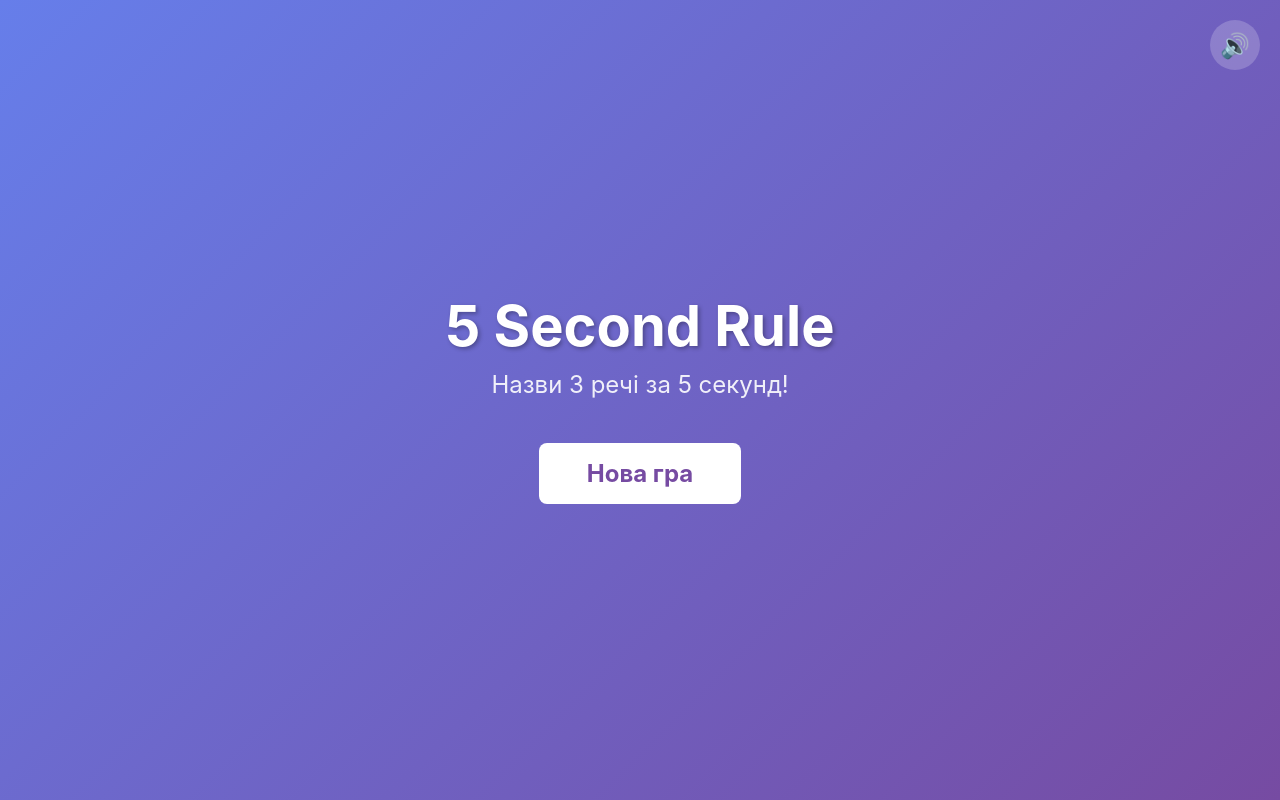
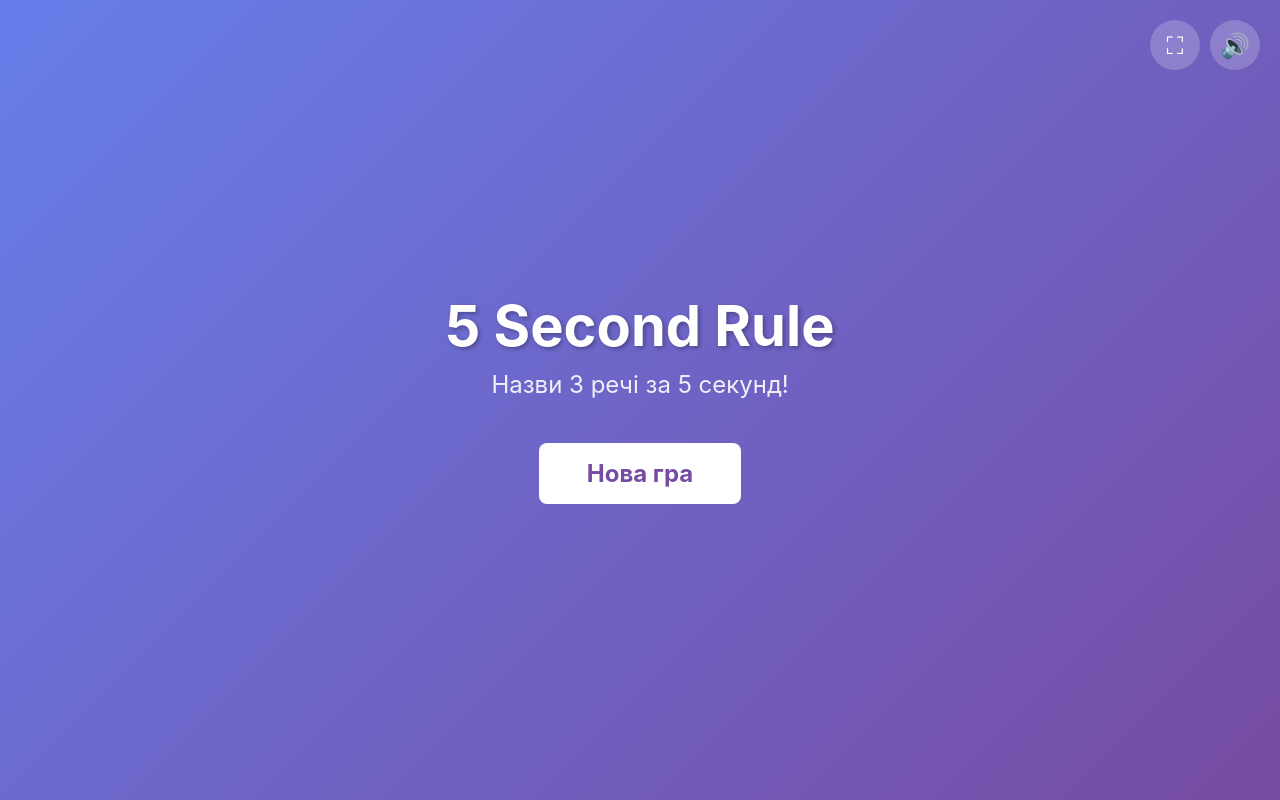
Before and after one commit to sansanua/5-seconds-game, a React (Vite) app: page / in a window 1280 px wide. Built offline with nearby package versions, Linux system fonts and the light colour scheme.

Commit message:
feat: add fullscreen mode toggle

```diff
--- /dev/null
+++ b/src/hooks/useFullscreen.ts
@@ -0,0 +1,71 @@
+import { useState, useEffect, useCallback } from 'react'
+
+// Check if Fullscreen API is supported (can be done synchronously at module level)
+const checkFullscreenSupport = () => {
+  if (typeof document === 'undefined') return false
+  return (
+    document.fullscreenEnabled ||
+    // @ts-expect-error - webkit prefix for Safari
+    document.webkitFullscreenEnabled ||
+    false
+  )
+}
+
+export function useFullscreen() {
+  const [isFullscreen, setIsFullscreen] = useState(false)
+  const isSupported = checkFullscreenSupport()
+
+  useEffect(() => {
+    const handleFullscreenChange = () => {
+      setIsFullscreen(
+        !!document.fullscreenElement ||
+        // @ts-expect-error - webkit prefix for Safari
+        !!document.webkitFullscreenElement
+      )
+    }
+
+    document.addEventListener('fullscreenchange', handleFullscreenChange)
+    document.addEventListener('webkitfullscreenchange', handleFullscreenChange)
+
+    // Check initial state
+    handleFullscreenChange()
+
+    return () => {
+      document.removeEventListener('fullscreenchange', handleFullscreenChange)
+      document.removeEventListener('webkitfullscreenchange', handleFullscreenChange)
+    }
+  }, [])
+
+  const toggleFullscreen = useCallback(async () => {
+    if (!isSupported) return
+
+    try {
+      if (!document.fullscreenElement &&
+          // @ts-expect-error - webkit prefix for Safari
+          !document.webkitFullscreenElement) {
+        // Enter fullscreen
+        const docEl = document.documentElement
+        if (docEl.requestFullscreen) {
+          await docEl.requestFullscreen()
+        // @ts-expect-error - webkit prefix for Safari
+        } else if (docEl.webkitRequestFullscreen) {
+          // @ts-expect-error - webkit prefix for Safari
+          await docEl.webkitRequestFullscreen()
+        }
+      } else {
+        // Exit fullscreen
+        if (document.exitFullscreen) {
+          await document.exitFullscreen()
+        // @ts-expect-error - webkit prefix for Safari
+        } else if (document.webkitExitFullscreen) {
+          // @ts-expect-error - webkit prefix for Safari
+          await document.webkitExitFullscreen()
+        }
+      }
+    } catch (error) {
+      console.error('Fullscreen error:', error)
+    }
+  }, [isSupported])
+
+  return { isFullscreen, isSupported, toggleFullscreen }
+}
--- a/src/screens/GameScreen.css
+++ b/src/screens/GameScreen.css
@@ -347,3 +347,25 @@
 .swap-decline-btn:hover {
   background: rgba(255, 255, 255, 0.25);
 }
+
+/* Fullscreen corner button */
+.btn-fullscreen-corner {
+  position: fixed;
+  bottom: 15px;
+  right: 15px;
+  width: 40px;
+  height: 40px;
+  font-size: 18px;
+  padding: 0;
+  border-radius: 50%;
+  background: rgba(255, 255, 255, 0.15);
+  color: white;
+  opacity: 0.6;
+  z-index: 50;
+  transition: opacity 0.2s ease;
+}
+
+.btn-fullscreen-corner:hover {
+  background: rgba(255, 255, 255, 0.25);
+  opacity: 1;
+}
--- a/src/screens/GameScreen.tsx
+++ b/src/screens/GameScreen.tsx
@@ -2,6 +2,7 @@
 import { useCallback, useEffect } from 'react'
 import type { Screen, Player, Cell, PlayerStats } from '../types'
 import { useGameState } from '../hooks/useGameState'
+import { useFullscreen } from '../hooks/useFullscreen'
 import GameBoard from '../components/GameBoard'
 import Timer from '../components/Timer'
 import './GameScreen.css'
@@ -24,6 +25,7 @@ const SPECIAL_MESSAGES: Record<string, string> = {
 
 export default function GameScreen({ players, boardLength, onNavigate, onGameEnd }: Props) {
   const { state, startTimer, timerEnd, answerCorrect, answerWrong, skipQuestion, selectSwapPlayer, declineSwap, dismissSwap } = useGameState(players, boardLength)
+  const { isFullscreen, isSupported, toggleFullscreen } = useFullscreen()
 
   const currentPlayer = state.players[state.currentPlayerIndex]
   const currentCell = state.board[currentPlayer.position]
@@ -200,6 +202,12 @@ export default function GameScreen({ players, boardLength, onNavigate, onGameEnd
           </div>
         </div>
       )}
+
+      {isSupported && (
+        <button className="btn-fullscreen-corner" onClick={toggleFullscreen}>
+          {isFullscreen ? '⛶' : '⛶'}
+        </button>
+      )}
     </div>
   )
 }
--- a/src/screens/StartScreen.css
+++ b/src/screens/StartScreen.css
@@ -29,10 +29,15 @@
   padding: 16px 48px;
 }
 
-.btn-sound {
+.settings-buttons {
   position: absolute;
   top: 20px;
   right: 20px;
+  display: flex;
+  gap: 10px;
+}
+
+.btn-setting {
   width: 50px;
   height: 50px;
   font-size: 24px;
@@ -42,6 +47,6 @@
   color: white;
 }
 
-.btn-sound:hover {
+.btn-setting:hover {
   background: rgba(255,255,255,0.3);
 }
--- a/src/screens/StartScreen.tsx
+++ b/src/screens/StartScreen.tsx
@@ -1,5 +1,6 @@
 import { useState } from 'react'
 import type { Screen } from '../types'
+import { useFullscreen } from '../hooks/useFullscreen'
 import './StartScreen.css'
 
 interface Props {
@@ -10,6 +11,7 @@ export default function StartScreen({ onNavigate }: Props) {
   const [soundEnabled, setSoundEnabled] = useState(() =>
     localStorage.getItem('soundEnabled') !== 'false'
   )
+  const { isFullscreen, isSupported, toggleFullscreen } = useFullscreen()
 
   const toggleSound = () => {
     const newValue = !soundEnabled
@@ -26,9 +28,16 @@ export default function StartScreen({ onNavigate }: Props) {
           Нова гра
         </button>
       </div>
-      <button className="btn-sound" onClick={toggleSound}>
-        {soundEnabled ? '🔊' : '🔇'}
-      </button>
+      <div className="settings-buttons">
+        {isSupported && (
+          <button className="btn-setting" onClick={toggleFullscreen}>
+            {isFullscreen ? '⛶' : '⛶'}
+          </button>
+        )}
+        <button className="btn-setting" onClick={toggleSound}>
+          {soundEnabled ? '🔊' : '🔇'}
+        </button>
+      </div>
     </div>
   )
 }
```
